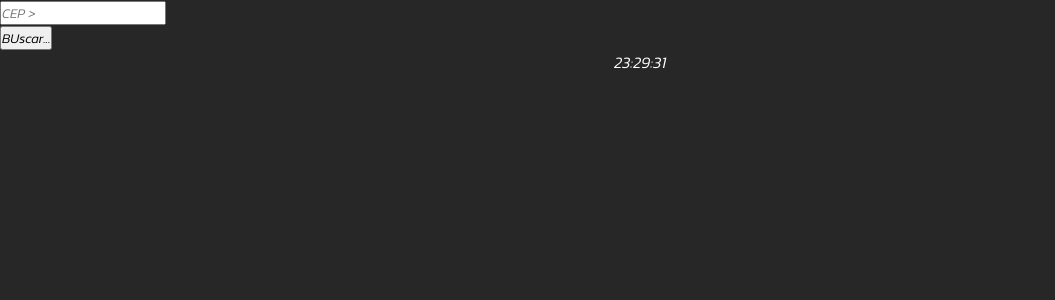
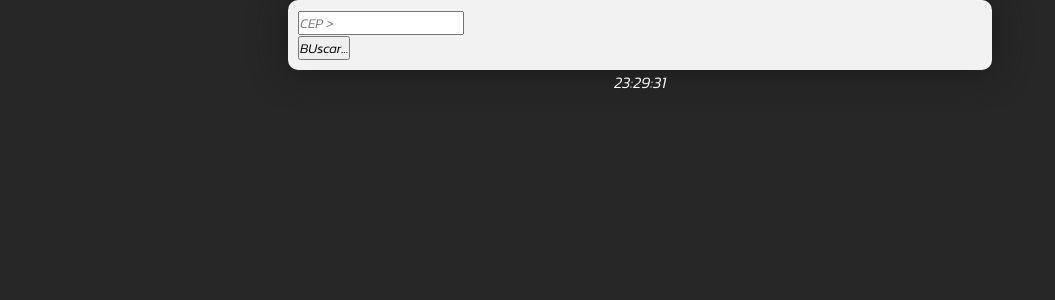
Before and after one commit to ZorroSec/SkyRB, a Python web app: template web/templates/cep.html in a window 1280 px wide. Shown: the part 55-355 px from the top of the page, without its empty margins (0-1055 px from the left). Run offline with Jinja, Linux system fonts and the light colour scheme; the template is opened without the code that fills it, so the values that code supplies are empty.

Commit message:
estilizando o campo conteinerCep para melhroas a leitura e ficar mais bonitogit status

```diff
--- a/web/static/css/style.css
+++ b/web/static/css/style.css
@@ -31,7 +31,16 @@ body{
     align-items: center;
     justify-content: center;
 }
+.conteinerCep{
+    margin: auto;
+    width: 55%;
+    background-color: #f2f2f2;
+    box-shadow: 0 0 2.2em rgba(25,25,25.3);
+    border-radius: 10px;
+    color: black;
+    padding: 10px;
 
+}
 
 footer{
     display: flex;
--- a/web/templates/cep.html
+++ b/web/templates/cep.html
@@ -31,6 +31,6 @@
     <footer>
         <div id="getHours"></div>
     </footer>
-    <script src="../static/scripts/ipApi.js"></script>
+    <script src="../static/scripts/cepApi.js"></script>
 </body>
 </html>
```
